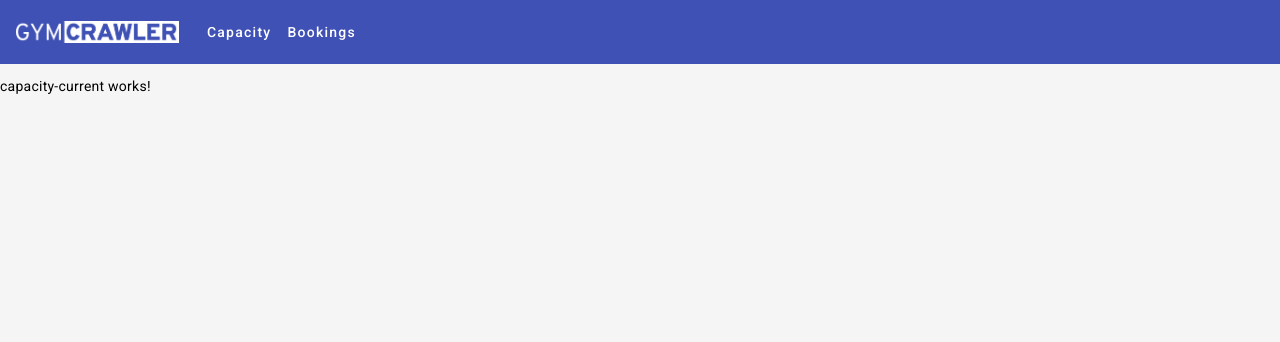
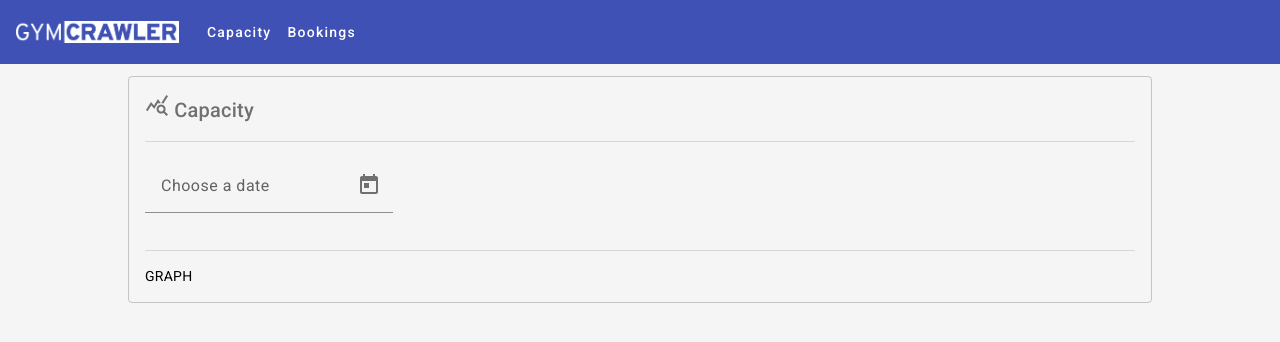
Before and after one commit to r-grun/GymCrawler, an Angular app in the folder frontend/: page /capacity in a window 1280 px wide. Shown: the top 342 px of the page. Built offline with nearby package versions, Linux system fonts and the light colour scheme.

Commit message:
Add date picker

```diff
--- a/frontend/src/app/app.component.html
+++ b/frontend/src/app/app.component.html
@@ -1,2 +1,4 @@
 <app-navbar></app-navbar>
-<router-outlet></router-outlet>
+<div class="router-container">
+    <router-outlet></router-outlet>
+</div>
--- a/frontend/src/app/app.component.scss
+++ b/frontend/src/app/app.component.scss
@@ -0,0 +1,3 @@
+.router-container {
+    margin: 0 10%;
+}
--- a/frontend/src/app/app.module.ts
+++ b/frontend/src/app/app.module.ts
@@ -12,7 +12,12 @@ import { CapacityCurrentComponent } from './features/capacity/capacity-current/c
 import { BookingsComponent } from './features/bookings/bookings.component';
 import { HomeComponent } from './core/components/home/home.component';
 import { MatGridListModule } from '@angular/material/grid-list';
-import {MatCardModule} from '@angular/material/card';
+import { MatCardModule } from '@angular/material/card';
+import { MatDatepickerModule } from '@angular/material/datepicker';
+import { MatDividerModule } from '@angular/material/divider';
+import { MatFormFieldModule } from '@angular/material/form-field';
+import { MatNativeDateModule, MAT_DATE_LOCALE } from '@angular/material/core';
+import {MatInputModule} from '@angular/material/input';
 
 @NgModule({
   declarations: [
@@ -30,9 +35,18 @@ import {MatCardModule} from '@angular/material/card';
     MatIconModule,
     MatButtonModule,
     MatGridListModule,
-    MatCardModule
+    MatCardModule,
+    MatDatepickerModule,
+    MatDividerModule,
+    MatFormFieldModule,
+    MatNativeDateModule,
+    MatInputModule
   ],
-  providers: [],
+  providers: [
+    MatDatepickerModule,
+    MatNativeDateModule,
+    {provide: MAT_DATE_LOCALE, useValue: 'de-DE'},
+  ],
   bootstrap: [AppComponent],
 })
 export class AppModule {}
--- a/frontend/src/app/core/components/home/home.component.html
+++ b/frontend/src/app/core/components/home/home.component.html
@@ -13,7 +13,8 @@
             </p>
         </mat-card-content>
         <mat-card-actions>
-                    <a mat-button routerLink="/capacity" routerLinkActive="active" ariaCurrentWhenActive="page">Show capacity</a>
+            <a mat-button routerLink="/capacity" routerLinkActive="active" ariaCurrentWhenActive="page">Show
+                capacity</a>
         </mat-card-actions>
     </mat-card>
     <mat-card>
@@ -30,7 +31,8 @@
             </p>
         </mat-card-content>
         <mat-card-actions>
-                    <a mat-button routerLink="/bookings" routerLinkActive="active" ariaCurrentWhenActive="page">Manage bookings</a>
+            <a mat-button routerLink="/bookings" routerLinkActive="active" ariaCurrentWhenActive="page">Manage
+                bookings</a>
         </mat-card-actions>
     </mat-card>
 </div>
--- a/frontend/src/app/features/capacity/capacity-current/capacity-current.component.html
+++ b/frontend/src/app/features/capacity/capacity-current/capacity-current.component.html
@@ -1 +1,24 @@
-<p>capacity-current works!</p>
+<mat-card>
+    <mat-card-header>
+        <mat-card-title>
+            <mat-icon aria-hidden="false" fontIcon="query_stats"></mat-icon>
+            Capacity
+        </mat-card-title>
+    </mat-card-header>
+
+    <mat-card-content>
+        <mat-divider></mat-divider>
+        <div class="date-selector">
+            <mat-form-field appearance="fill">
+                <mat-label>Choose a date</mat-label>
+                <input matInput [matDatepicker]="picker">
+                <mat-datepicker-toggle matIconSuffix [for]="picker"></mat-datepicker-toggle>
+                <mat-datepicker #picker></mat-datepicker>
+              </mat-form-field>
+        </div>
+        <mat-divider></mat-divider>
+        <div class="graph-display">
+            GRAPH
+        </div>
+    </mat-card-content>
+</mat-card>
--- a/frontend/src/app/features/capacity/capacity-current/capacity-current.component.scss
+++ b/frontend/src/app/features/capacity/capacity-current/capacity-current.component.scss
@@ -0,0 +1,13 @@
+mat-card {
+    background-color: transparent;
+    border: 1px solid rgba(0,0,0,.2);
+    box-shadow: none;
+}
+
+mat-card-header {
+    color: #0000008a;
+}
+
+mat-divider {
+    margin: 15px 0;
+}
```
Lines whose indentation alone changed are shown as unchanged.
